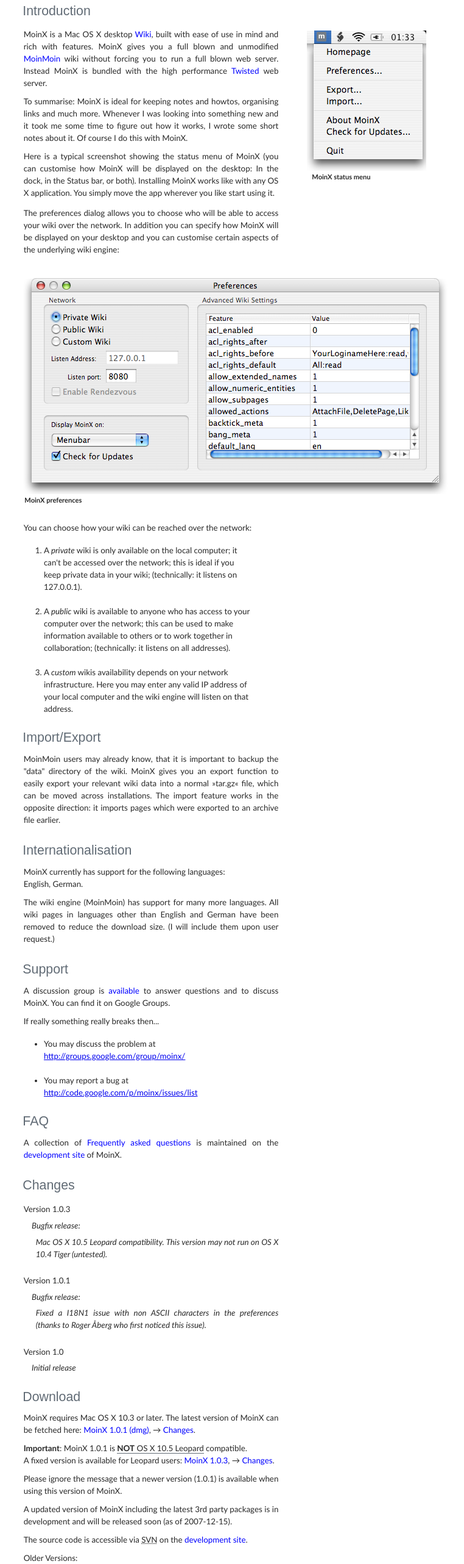
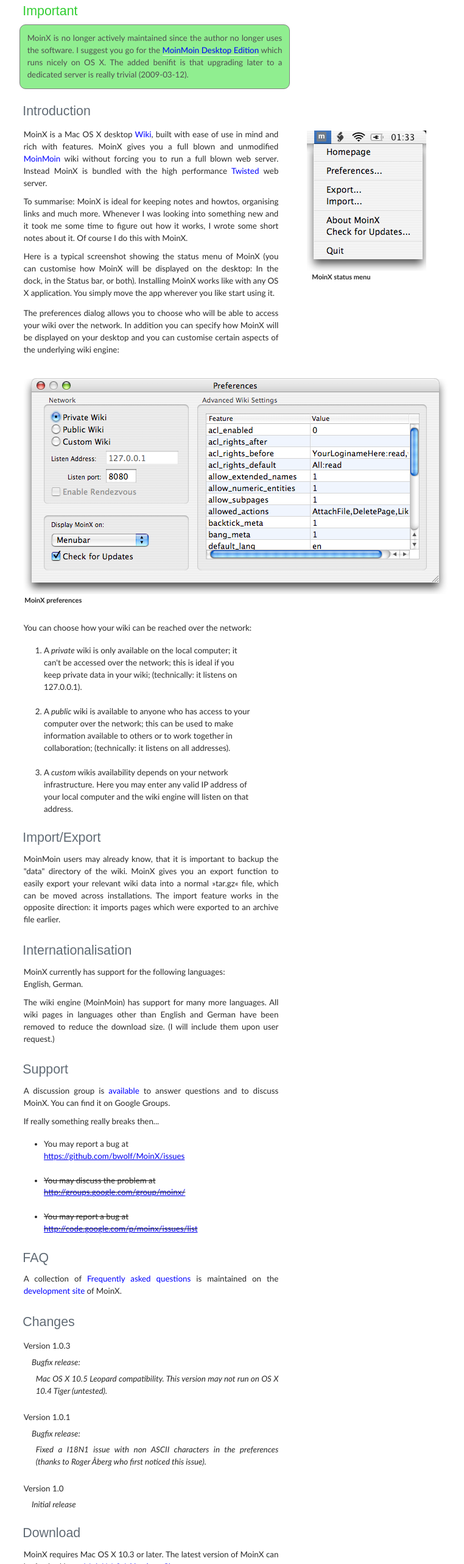
Before and after one commit to bwolf/MoinX, a plain HTML site: page website/index.html in a window 1280 px wide. Shown: the part 236-2800 px from the top of the page at 61% size, without its empty margins (248-1010 px from the left). Drawn offline with Linux system fonts and the light colour scheme.

Commit message:
Updated the website to reflect migration to github from google.

```diff
--- a/website/index.html
+++ b/website/index.html
@@ -25,6 +25,18 @@
                 <a href="#contact">Contact</a>
                 <hr />
             </div>
+
+            <h2 style="color:#32CD32">Important</h2>
+            <div class="leftcol" style="color:#505050;background-color:#90EE90;border: 1px solid gray; border-radius: 10px;padding:5px 5px">
+                <p>MoinX is no longer actively maintained since the author no
+                longer uses the software. I suggest you go for the
+                <a href="http://moinmo.in/DesktopEdition">MoinMoin Desktop Edition</a>
+                which runs nicely on OS X. The added benifit is that upgrading later
+                to a dedicated server is really trivial (2009-03-12).
+                </p>
+            </div>
+
+            <br style="clear:both;" />
 
             <h2 style="">Introduction</h2>
             <div class="leftcol">
@@ -148,8 +160,9 @@
 				</p>
 
 				<ul>
-					<li>You may discuss the problem at <a href="http://groups.google.com/group/moinx/">http://groups.google.com/group/moinx/</a></li>
-					<li>You may report a bug at <a href="http://code.google.com/p/moinx/issues/list">http://code.google.com/p/moinx/issues/list</a></li>
+                    <li>You may report a bug at <a href="https://github.com/bwolf/MoinX/issues">https://github.com/bwolf/MoinX/issues</a></li>
+					<li><del>You may discuss the problem at <a href="http://groups.google.com/group/moinx/">http://groups.google.com/group/moinx/</a></del></li>
+					<li><del>You may report a bug at <a href="http://code.google.com/p/moinx/issues/list">http://code.google.com/p/moinx/issues/list</a></del></li>
 				</ul>
 
                 <h2><a id="faqstart">FAQ</a></h2>
@@ -209,9 +222,11 @@
 				</p>
 
                 <p>
-                The source code is accessible via
+                The source code is accessible via GIT on the
+                <a href="https://github.com/bwolf/MoinX">development site</a>.
+                <del>
 				<acronym title="Subversion">SVN</acronym> on the
-	            <a href="http://code.google.com/p/moinx/source">development site</a>.
+	            <a href="http://code.google.com/p/moinx/source">development site</a></del>.
                 </p>
 
                 <p>
@@ -268,7 +283,7 @@
             <hr />
 
             <div id="footer">
-                <a href="&#109;&#97;&#105;&#108;&#116;&#111;&#58;&#109;&#111;&#105;&#110;&#120;&#64;&#97;&#110;&#116;&#98;&#101;&#97;&#114;&#46;&#111;&#114;&#103;">&copy; 2007 M. Geiger</a>
+                <a href="&#109;&#97;&#105;&#108;&#116;&#111;&#58;&#109;&#111;&#105;&#110;&#120;&#64;&#97;&#110;&#116;&#98;&#101;&#97;&#114;&#46;&#111;&#114;&#103;">&copy; 2007 &ndash; 2013 M. Geiger</a>
                 &mdash;
                 <a href="http://validator.w3.org/check/referer">XHTML</a>
                 &middot;
```
